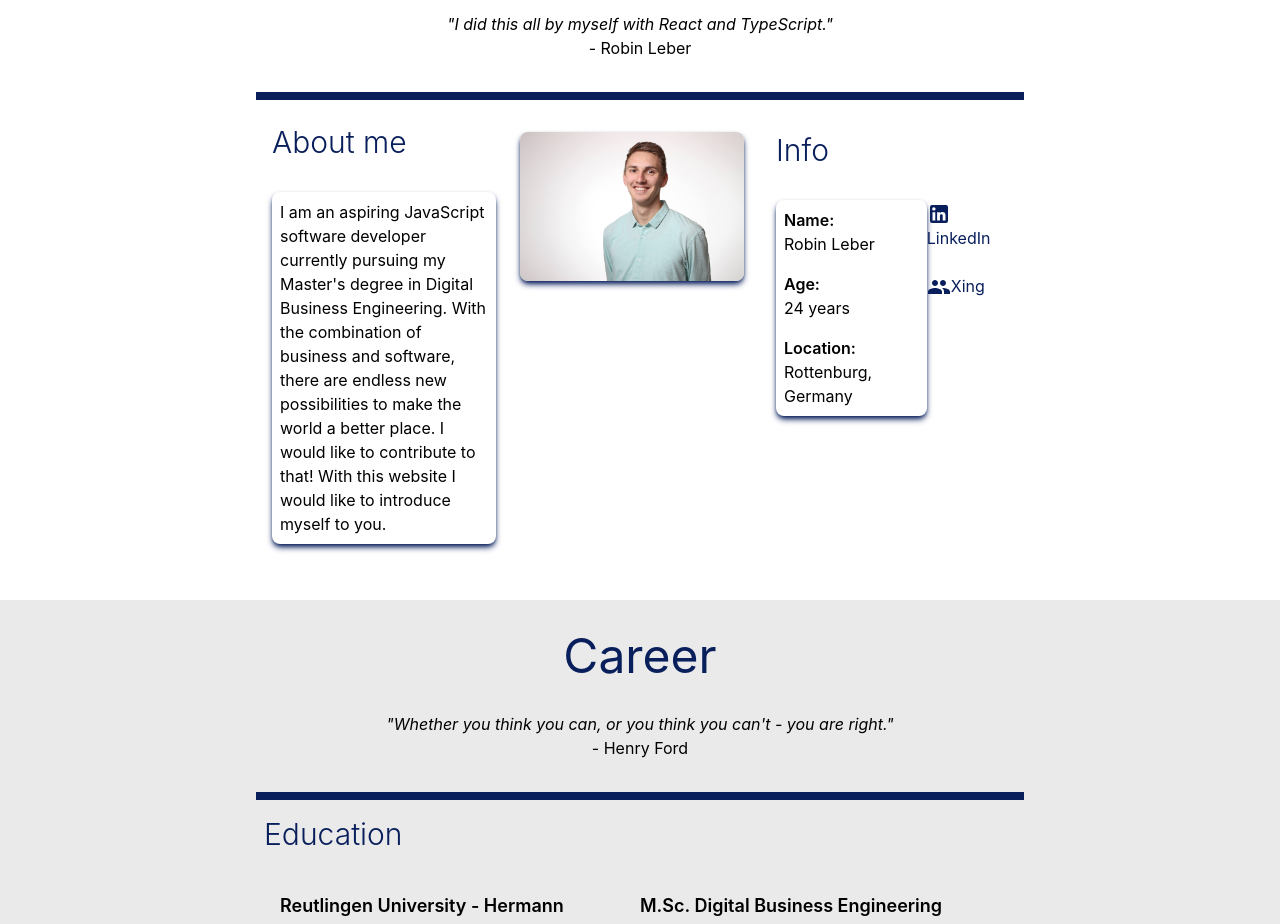
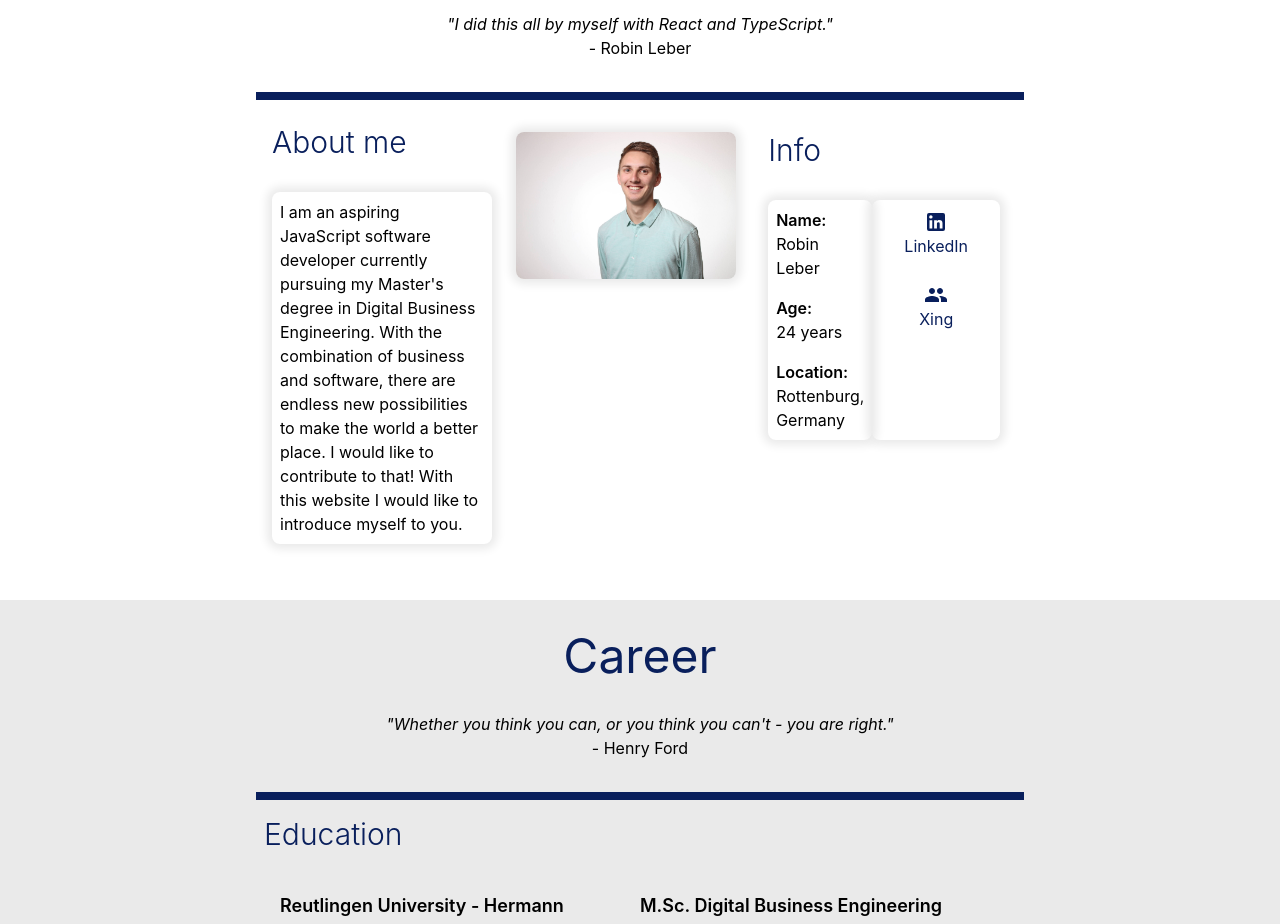
Before and after one commit to LeberCode/mySelf, a React (Create React App) app: page / in a window 1280 px wide. Shown: the part 900-1824 px from the top of the page. Built offline with nearby package versions, Linux system fonts and the light colour scheme.

Commit message:
Profile Shadow

```diff
--- a/src/components/Profile.tsx
+++ b/src/components/Profile.tsx
@@ -46,13 +46,13 @@ const Profile = (props: ChildrenProps) => {
                     <div className="text-3xl font-light pb-8">
                         About me
                     </div>
-                    <div className="text-black bg-white rounded-lg p-2 min-w-fit shadow-md shadow-signal">
+                    <div className="text-black bg-white rounded-lg p-2 min-w-fit shadow-secondBackground">
                         {aboutMe}
                     </div>
                 </div>
                 {/* picture */}
                 <div className="flex-1 p-4 order-first lg:order-none">
-                        <img src={meProf} className="rounded-lg shadow-md shadow-signal" />
+                        <img src={meProf} className="rounded-lg shadow-secondBackground" />
                 </div>
                 {/* info */}
                 <div className="flex-1 p-4 shrink">
@@ -60,7 +60,7 @@ const Profile = (props: ChildrenProps) => {
                         Info
                     </div>
                     <div className="flex justify-between">
-                        <div className="text-black bg-white rounded-lg p-2 max-w-fit shadow-md shadow-signal">
+                        <div className="text-black bg-white rounded-lg p-2 max-w-fit shadow-secondBackground">
                             <p className="font-semibold">
                                 Name:
                             </p>
@@ -80,17 +80,17 @@ const Profile = (props: ChildrenProps) => {
                                 {person.city}, {person.country}
                             </p>
                         </div>
-                        <div className='text-signal mb-8 lg:mb-0'>
+                        <div className='text-signal mb-8 lg:mb-0 p-2 px-8 rounded-lg shadow-secondBackground text-center'>
                             <div className="mb-6">
                                 <a href='https://www.linkedin.com/in/robin-leber-352b921a1/' target="_blank" rel="noreferrer">
                                     <LinkedIn />
-                                    LinkedIn
+                                    <p>LinkedIn</p>
                                 </a>
                             </div>
                             <div>
                                 <a href='https://www.xing.com/profile/Robin_Leber4/cv' target="_blank" rel="noreferrer">
                                     <People />
-                                    Xing
+                                    <p>Xing</p>
                                 </a>
                             </div>
                         </div>
--- a/tailwind.config.js
+++ b/tailwind.config.js
@@ -16,7 +16,8 @@ module.exports = {
         'secondBackground': "#EAEAEA", // 2. Hintergrundfarbe
       },
       boxShadow: {
-        'customWhite': "0px 0px 10px 5px rgba(255, 255, 255, 0.9)"
+        'customWhite': "0px 0px 10px 5px rgba(255, 255, 255, 0.9)",
+        'secondBackground': "0px 0px 10px 5px #EAEAEA"
       }
     },
   },
```
